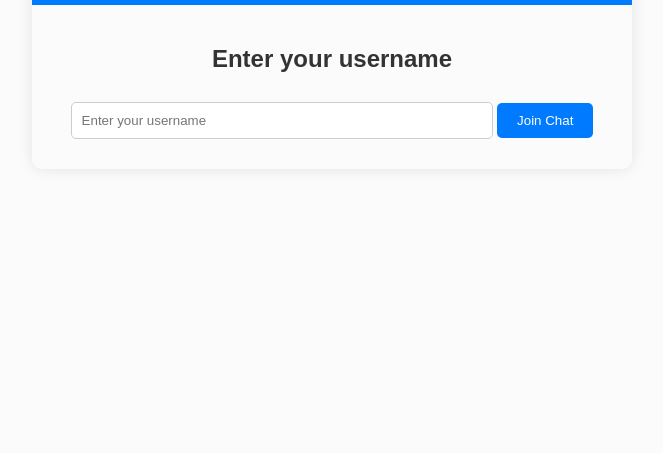
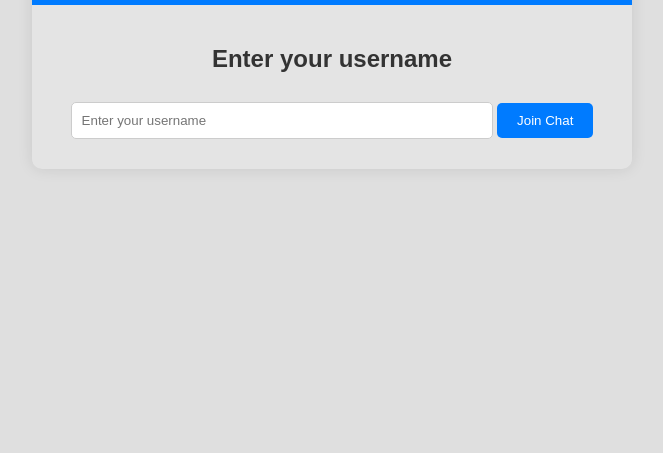
Before and after one commit to ch4rlzs/ChizledChat, a website: page public/index.html in a window 1280 px wide. Shown: the part 347-800 px from the top of the page, without its empty margins (308-971 px from the left). Drawn offline with nearby package versions, Linux system fonts and the light colour scheme; no server answers.

Commit message:
Update style.css

```diff
--- a/public/style.css
+++ b/public/style.css
@@ -1,7 +1,7 @@
 /* General styles */
 body {
     font-family: 'Arial', sans-serif;
-    background-color: #f0f0f03f;
+    background-color: rgba(128, 128, 128, 0.25); /* Light grey with transparency */
     color: #333;
     margin: 0;
     padding: 0;
@@ -14,7 +14,7 @@ body {
   .container {
     width: 100%;
     max-width: 600px;
-    background-color: #ffffff15;
+    background-color: rgba(255, 255, 255, 0.15); /* Slightly transparent white */
     box-shadow: 0px 0px 15px rgba(0, 0, 0, 0.1);
     border-radius: 10px;
     overflow: hidden;
@@ -69,7 +69,7 @@ body {
   }
 
   .chat-box {
-    background-color: #f9f9f99a;
+    background-color: rgba(249, 249, 249, 0.6); /* Slightly transparent chat box */
     border: 1px solid #ddd;
     padding: 10px;
     height: 400px;
```
